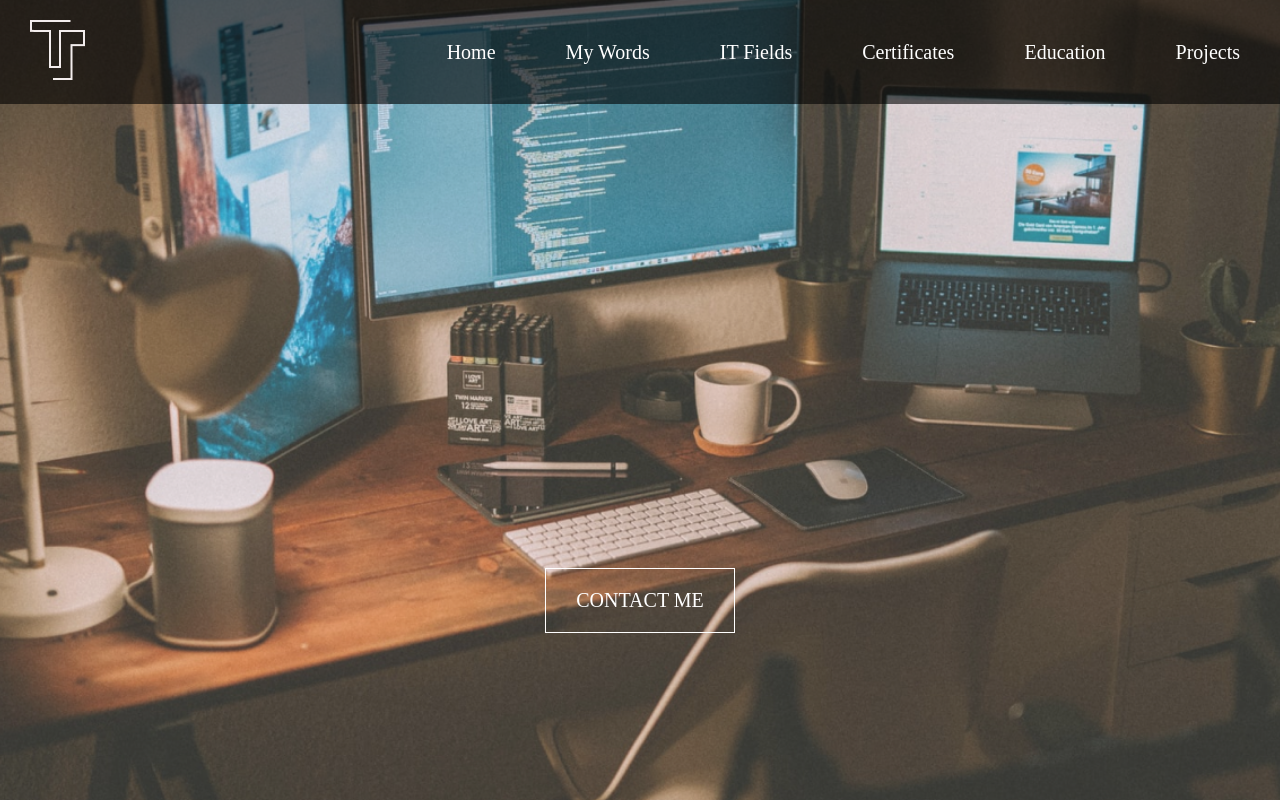
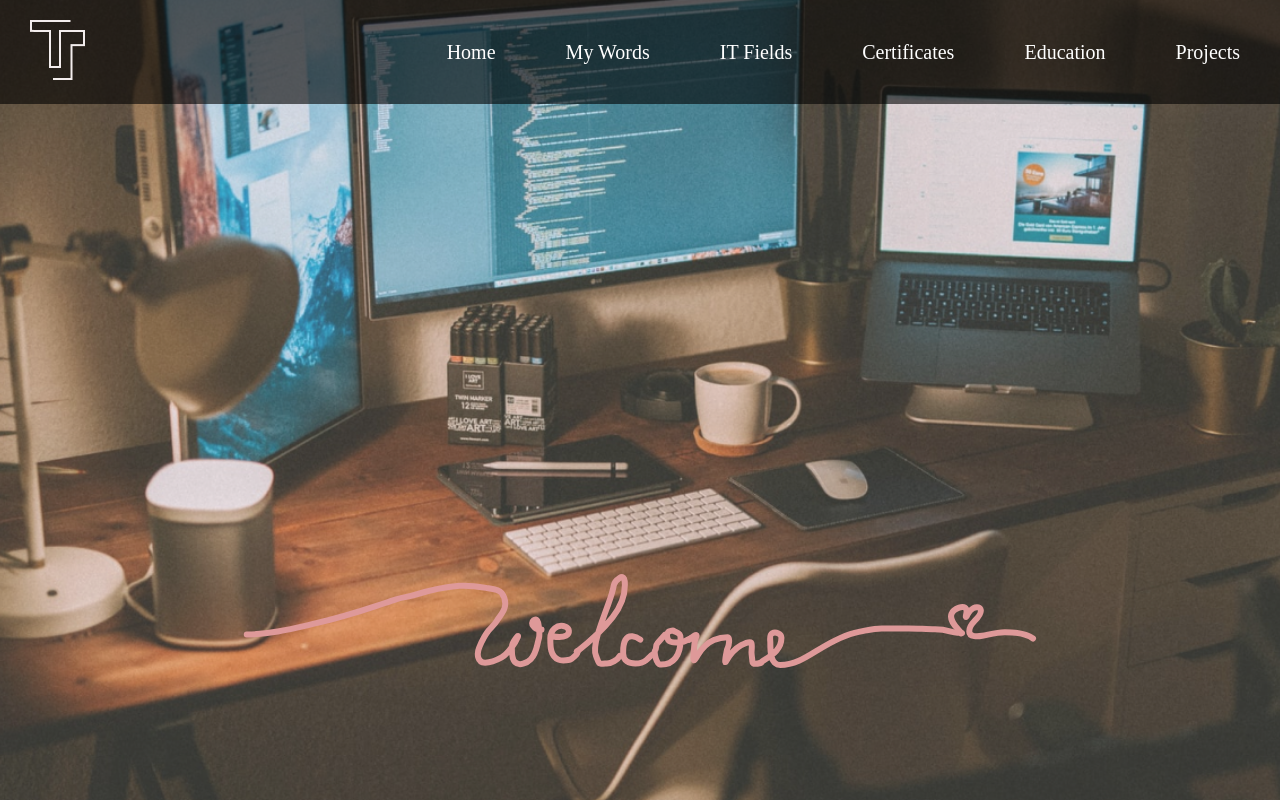
Before and after one commit to tramtran0497/Portfolio-CV-Official, a React (Create React App) app: page / in a window 1280 px wide. Shown: the top 802 px of the page. Built offline with nearby package versions, Linux system fonts and the light colour scheme; a web font is replaced by a local one.

Commit message:
Greeting letters drawing animation at Home page

```diff
--- a/src/Pages/Home.tsx
+++ b/src/Pages/Home.tsx
@@ -1,18 +1,23 @@
 import React from 'react';
-import { Container, Button } from '../styles/HomeStyles';
-import {Link} from 'react-router-dom';
-type HomeProps = {
+import { Container, Wrapper, Svg, Path} from '../styles/HomeStyles';
+type HomeProps = {};
 
-}
-
-const Home: React.FunctionComponent<HomeProps> = () => (
+const Home: React.FunctionComponent<HomeProps> = () => {
+    return (
     <Container>
-        <a href='#contact' target="_self">
-            <Button>
-                CONTACT ME
-            </Button>
-        </a>
+      <Wrapper>
+        <Svg width="794" height="95" viewBox="0 0 794 95" fill="none" xmlns="http://www.w3.org/2000/svg" id="greeting">
+            <Path d="M3.75095 61.543C26.3507 61.3288 48.27 55.9242 70.1948 50.9477C91.8344 46.0359 112.517 39.9035 133.549 32.9262C140.072 30.7622 146.508 28.2599 153.083 26.2568C159.235 24.3825 165.664 23.8915 171.809 21.9524C186.02 17.4681 201.497 14.0334 216.39 12.8234C225.192 12.1083 234.333 13.4281 243.006 14.9046C247.296 15.635 255.706 16.0536 258.69 20.0131C261.685 23.9875 262.728 28.0206 262.065 32.9735C261.219 39.2859 256.775 42.7985 253.747 47.9205C251.701 51.3825 247.992 54.4941 245.477 57.7117C241.625 62.6404 238.668 68.6144 236.257 74.3142C233.655 80.4652 234.052 89.6396 242.055 89.6396C248.516 89.6396 253.143 87.4091 258.69 84.3419C264.798 80.9648 272.386 70.0133 274.897 63.7662C276.29 60.3011 269.1 69.5444 268.956 73.2736C268.767 78.1628 268.232 85.4186 271.998 89.1666C276.25 93.3986 284.153 90.0415 287.777 86.234C293.731 79.9792 293.639 73.0396 295.904 65.3744C296.346 63.8796 297.234 41.8023 290.534 47.2582C286.475 50.5634 292.071 56.4346 295.904 56.4346C300.513 56.4346 305.209 57.286 310.02 57.286" stroke="#de9999" strokeWidth="6" strokeLineCap="round"/>
+            <Path d="M717.477 59.184C713.707 54.4154 706.083 48.0452 708.445 40.958C710.054 36.1336 722.192 30.1485 723.535 37.3074C723.899 39.2524 722.901 41.5445 722.832 43.4999C722.767 45.308 724.419 41.5805 724.806 40.9039C726.26 38.3593 727.681 36.4151 730.349 35.117C732.291 34.1722 736.233 33.564 737.434 36.0365C739.543 40.3791 733.938 45.6442 731.214 48.3674C728.685 50.8967 726.239 54.7968 726.239 58.4539C726.239 64.4328 735.254 63.5424 739.138 62.8076C746.571 61.4013 753.916 59.234 761.555 59.184C770.624 59.1248 782.401 60.082 790.003 65.5118" stroke="#de9999" strokeWidth="6" strokeLineCap="round"/>
+            <Path d="M308.165 62.9684C313.454 63.9954 318.276 65.2298 323.136 62.5427C327.174 60.3103 326.565 55.498 322.708 53.792C314.09 49.9802 307.309 57.9708 307.309 65.3334C307.309 73.2294 307.196 82.9945 315.389 86.6187C318.592 88.0354 323.473 87.3273 326.606 86.7606C328.708 86.3801 336.723 79.7334 333.83 78.2938" stroke="#de9999" strokeWidth="6" strokeLineCap="round"/>
+            <Path d="M333.974 78.5712C346.777 68.6168 359.519 57.1662 369.525 44.4202C377.018 34.8748 381.882 24.0291 381.882 11.7828C381.882 8.17204 381.449 1.63259 376.559 4.87688C374.386 6.31841 371.25 9.57052 370.808 12.2085C369.431 20.4301 366.302 28.1612 363.489 36.0007C360.399 44.6106 357.21 52.9742 354.696 61.7322C353.255 66.7535 350.707 77.727 352.985 82.8283C354.035 85.1788 354.632 88.0938 356.217 90.0653C357.2 91.2884 362.362 90.491 363.917 90.491C368.257 90.491 374.799 86.7107 376.749 82.8283" stroke="#de9999" strokeWidth="6" strokeLineCap="round"/>
+            <Path d="M397.281 66.6515C392.697 63.1951 385.781 60.8588 382.31 67.0772C379.849 71.4859 380.171 75.5982 380.171 80.6998C380.171 87.7236 386.146 90.491 392.338 90.491C396.481 90.491 399.397 90.2773 402.794 87.5111C404.983 85.729 407.816 82.2687 410.114 81.1255" stroke="#de9999" strokeWidth="6" strokeLineCap="round"/>
+            <Path d="M422.091 61.6865C419.317 64.5334 417.081 67.3659 414.391 70.2006C412.406 72.2923 413.725 75.3002 412.252 77.0592C410.435 79.2297 413.61 91.3008 416.958 91.4859C431.284 92.278 437.49 80.8002 437.49 68.0721C437.49 65.781 438.067 63.0435 436.634 61.2608C434.81 58.9911 432.354 59.1299 430.456 57.6186C429.936 57.2051 425.814 58.4537 425.323 58.9431C423.162 61.093 423.79 63.3076 424.657 65.8963C426.189 70.4712 433.746 69.3492 437.49 69.3492C441.2 69.3492 444.61 66.6574 447.756 65.0921" stroke="#de9999" strokeWidth="6" strokeLineCap="round"/>
+            <Path d="M446.045 66.8881C447.54 65.4449 455.688 58.492 453.079 64.3339C452.008 66.7326 451.258 70.9898 451.178 73.6994C451.06 77.6892 450.322 81.5191 450.322 85.6192C450.322 90.1403 453.742 83.7718 454.98 81.8351C458.58 76.2041 464.494 69.7425 470.854 67.0773C474.111 65.7124 480.872 64.3339 484.542 64.3339C487.249 64.3339 485.776 72.6803 484.97 74.1251C483.77 76.2744 483.429 80.1762 482.879 82.6392C482.628 83.7616 481.558 90.8631 482.831 88.6464C486.468 82.3132 491.586 75.8596 498.23 72.1858C499.954 71.2328 506.526 68.0371 508.306 69.6316C509.477 70.6804 508.496 77.6044 508.496 79.2336C508.496 82.4107 509.352 85.6563 509.352 88.5991C509.352 92.3971 515.918 90.3711 517.907 89.8762" stroke="#de9999" strokeWidth="6" strokeLineCap="round"/>
+            <Path d="M517.907 89.4458C526.856 82.9687 538.439 77.7873 538.439 64.7548C538.439 60.3707 532.432 58.5153 529.028 60.3086C526.126 61.8379 527.317 67.0238 527.317 69.8633C527.317 76.8647 527.167 92 537.155 92C551.29 92 562.375 84.8182 574.18 77.526C586.796 69.7325 600.975 61.5274 615.814 58.8423C623.732 57.4096 630.708 55.3893 638.817 55.3893C647.848 55.3893 656.878 55.3893 665.908 55.3893C674.782 55.3893 683.275 56.2407 692.001 56.2407C697.141 56.2407 703.027 57.1866 708.018 58.6058C709.572 59.0476 712.682 59.6464 714.244 59.6464C715.298 59.6464 721.232 59.4569 718.094 60.4978" stroke="#de9999" strokeWidth="6" strokeLineCap="round"/>
+        </Svg>
+      </Wrapper>
     </Container>
-);
-
+    );
+};
 export default Home;
--- a/src/components/footer/Footer.tsx
+++ b/src/components/footer/Footer.tsx
@@ -9,7 +9,7 @@ const Footer: React.FunctionComponent<FooterProps> = () => (
         <Copy>
             copyright © 2022 . Tram Tran
         </Copy>
-          <Contact id='contact'>
+          <Contact>
             <ContactTitle>Leave your contact here! Thank you.</ContactTitle>
             <Input placeholder='Eg: Tram'/>
             <Input placeholder='Eg: tram@gmail'/>
--- a/src/styles/HomeStyles.tsx
+++ b/src/styles/HomeStyles.tsx
@@ -1,11 +1,17 @@
-import styled from "styled-components";
+import styled, { keyframes } from "styled-components";
 import homeBg from '../images/homeBg.png';
+
+const lineAnimation = keyframes`
+    to{
+        stroke-dashoffset: 0;
+    }
+`
 
 export const Container = styled.div`
     width: 100vw;
     height: 100vh;
     display: flex;
-    align-items: center;
+    align-items: flex-end;
     justify-content: center;
     color: white;
     background-image: url(${homeBg});
@@ -14,19 +20,64 @@ export const Container = styled.div`
     background-size: cover;
 `
 
-export const Button = styled.button`
-    margin-top: 400px;
-    padding: 20px 30px;
-    font-size: 20px;
-    font-weight: 300;
-    background-color: transparent;
-    border: 1px solid white;
-    color: white;
-    transition: all .5s ease-in;
-    cursor: pointer;
+export const Wrapper = styled.div`
+    width: 100%;
+    height: 20vh;
+    display: flex;
+    align-items: center;
+    justify-content: center;
+    margin-bottom: 100px;
+`
 
-    &:hover {
-       border: 1px solid #3d3d3d;
-       background-color: #3d3d3d;
+export const Svg = styled.svg`
+    &:nth-child(1) {
+        stroke-dasharray: 509px;
+        stroke-dashoffset: 509px;
+        animation: ${lineAnimation} 2s ease 0s infinite forwards ;
+    }
+    &:nth-child(2) {
+        stroke-dasharray: 161px;
+        stroke-dashoffset: 161px;
+        animation: ${lineAnimation} 2s ease 0.5s infinite forwards ;
+    }
+    &:nth-child(3) {
+        stroke-dasharray: 97.5px;
+        stroke-dashoffset: 97.5px;
+        animation: ${lineAnimation} 2s ease 1s infinite forwards ;
+    }
+    &:nth-child(4) {
+        stroke-dasharray: 211px;
+        stroke-dashoffset: 211px;
+        animation: ${lineAnimation} 2s ease 1.5s infinite forwards ;
+    }
+    &:nth-child(5) {
+        stroke-dasharray: 69.7px;
+        stroke-dashoffset: 69.7px;
+        animation: ${lineAnimation} 2s ease 2s infinite forwards ;
+    }
+    &:nth-child(6) {
+        stroke-dasharray: 123px;
+        stroke-dashoffset: 123px;
+        animation: ${lineAnimation} 2s ease 2.5s infinite forwards ;
+    }
+    &:nth-child(7) {
+        stroke-dasharray: 166.8px;
+        stroke-dashoffset: 166.8px;
+        animation: ${lineAnimation} 2s ease 3s infinite forwards ;
+    }
+    &:nth-child(8) {
+        stroke-dasharray: 274.3px;
+        stroke-dashoffset: 274.3px;
+        animation: ${lineAnimation} 2s ease 3.5s infinite forwards ;
     }
 `
+
+type PathProps = {
+    strokeWidth: string,
+    strokeLineCap: string,
+}
+
+export const Path = styled.path<PathProps>`
+    stroke-width: ${props => props.strokeWidth};
+    stroke-linecap: ${props => props.strokeLineCap};
+`
```
Also changed, not shown: 1 other file (tests, documents, lock files or other folders).
